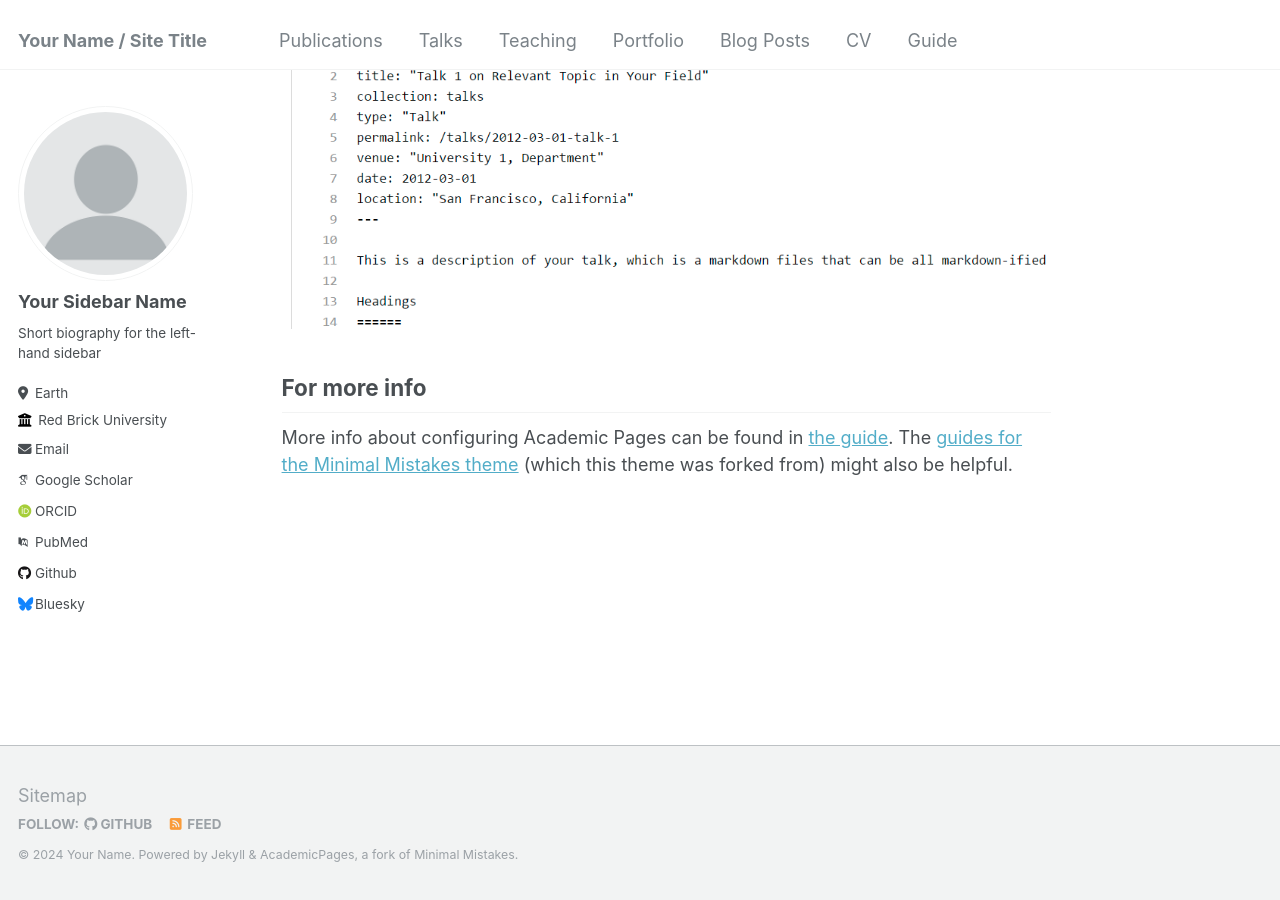
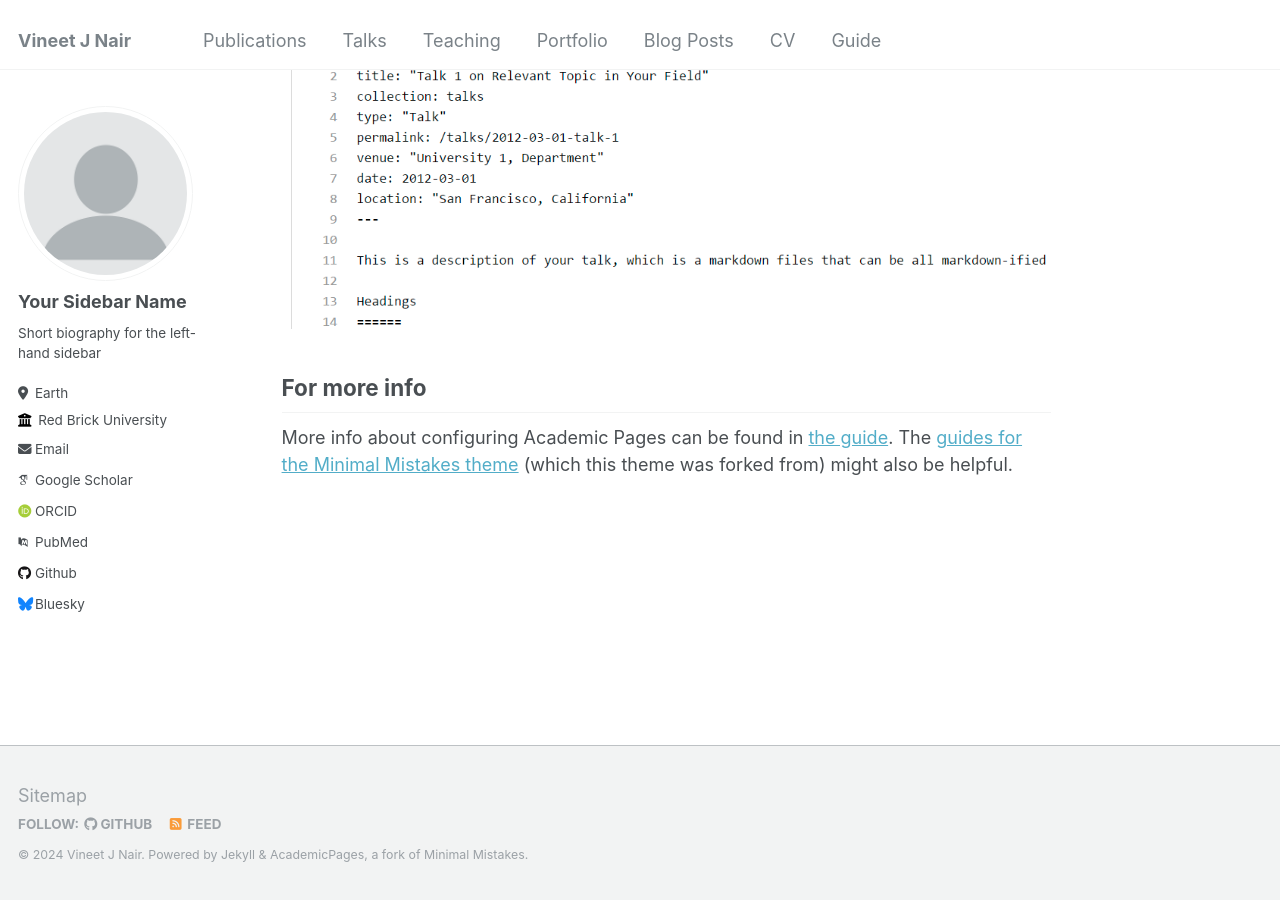
Before and after one commit to vineetjnair9/vineetjnair, a Jekyll site: the page built from _pages/about.md, in a window 1280 px wide and 900 px high, scrolled down 2660 px. Built offline with Jekyll 4.4.1, drawn with Linux system fonts in a browser that asks for light colours; some web fonts are replaced.

Commit message:
Update _config.yml

```diff
--- a/_config.yml
+++ b/_config.yml
@@ -8,13 +8,13 @@
 
 # Basic Site Settings
 locale                   : "en-US"
-title                    : "Your Name / Site Title"
+title                    : "Vineet J Nair"
 title_separator          : "-"
-name                     : &name "Your Name"
+name                     : &name "Vineet J Nair"
 description              : &description "personal description"
-url                      : https://academicpages.github.io # the base hostname & protocol for your site e.g. "https://mmistakes.github.io"
+url                      : https://vineetjnair9.github.io # the base hostname & protocol for your site e.g. "https://mmistakes.github.io"
 baseurl                  : "" # the subpath of your site, e.g. "/blog"
-repository               : "academicpages/academicpages.github.io"
+repository               : "academicpages/vineetjnair9.github.io"
 
 # Site Author - The following control what appear as part of the author content on the side bar.
 #               If a field is blank the icon and link will not appear, otherwise it will be shown.
```
